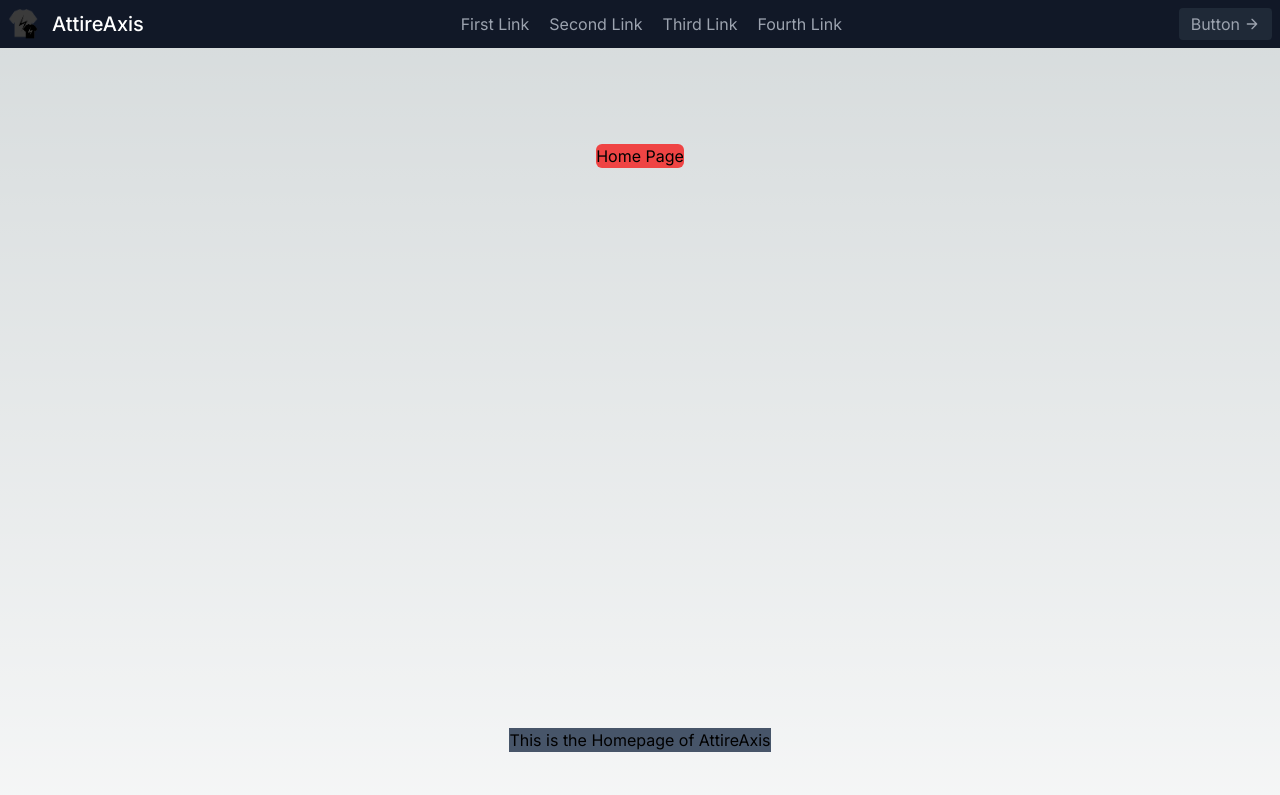
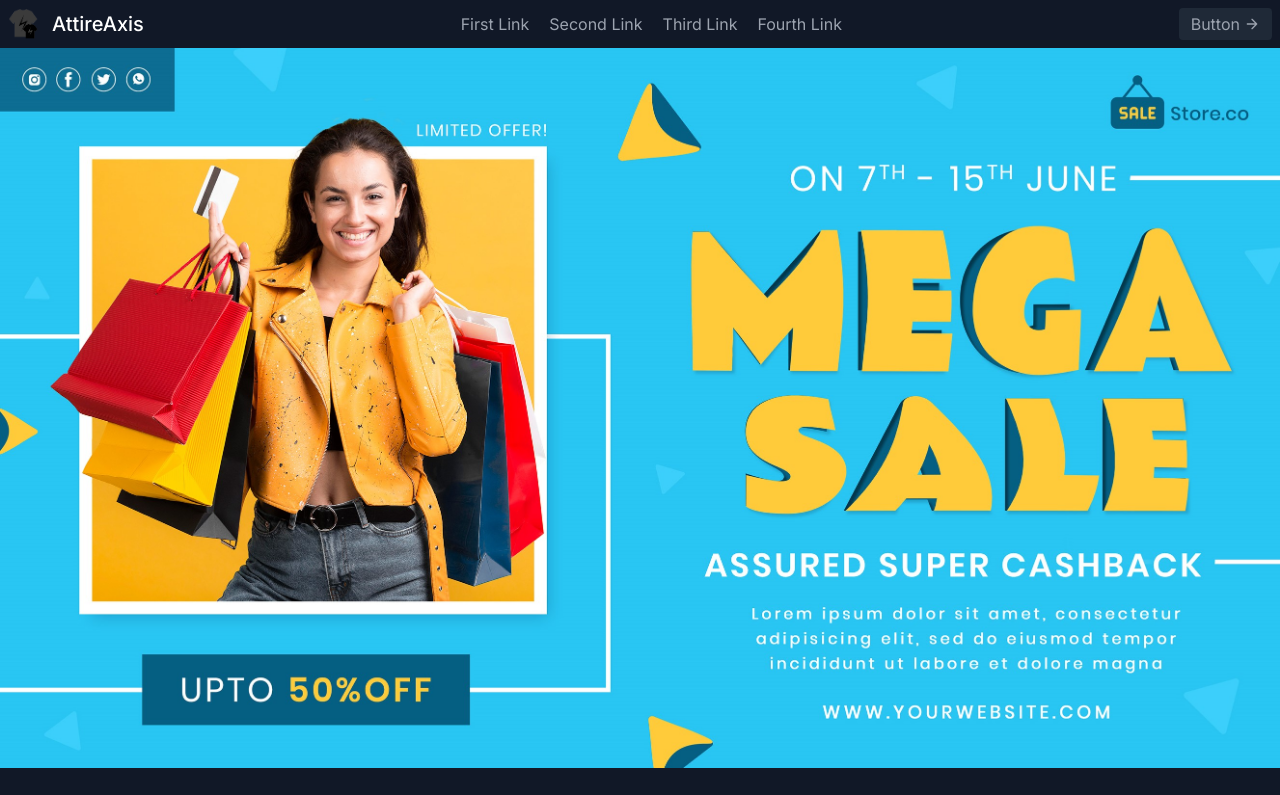
Before and after one commit to SupercoolKartik/AttireAxis, a Next.js app: page / in a window 1280 px wide. Shown: the top 795 px of the page. Built offline with nearby package versions, Linux system fonts and the light colour scheme.

Commit message:
Added a Landing Page Banner

```diff
--- a/app/page.tsx
+++ b/app/page.tsx
@@ -2,9 +2,12 @@ import Image from "next/image";
 
 export default function Home() {
   return (
-    <main className="flex min-h-screen flex-col items-center justify-between p-24">
-      <div className="bg-red-500  rounded-md">Home Page</div>
-      <p className="bg-slate-600">This is the Homepage of AttireAxis</p>
+    <main className=" bg-slate-500 flex flex-col items-center justify-between">
+      <img
+        className="w-100 h-auto"
+        src="landingPageBanner.jpg"
+        alt="landing_page_banner"
+      />
     </main>
   );
 }
```
